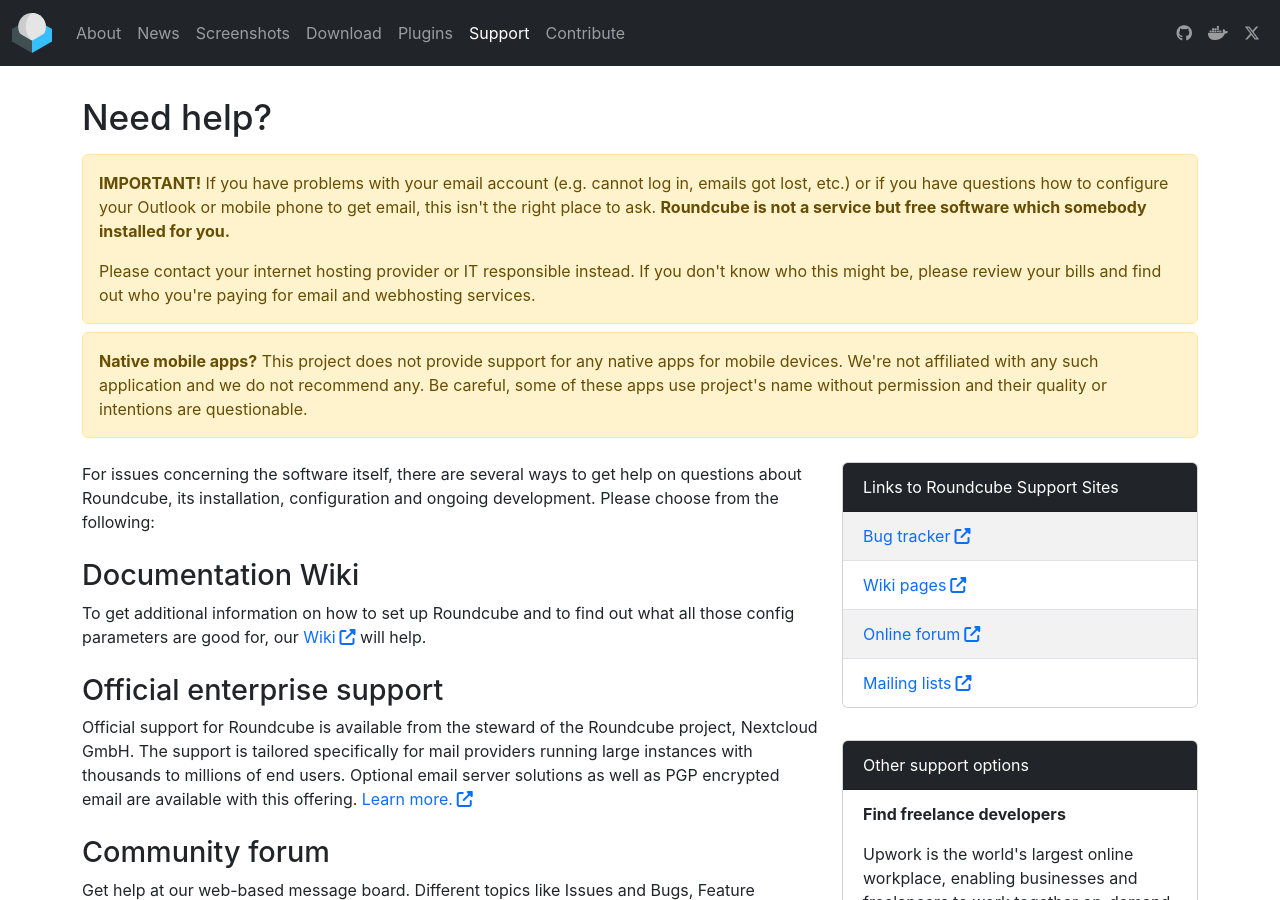
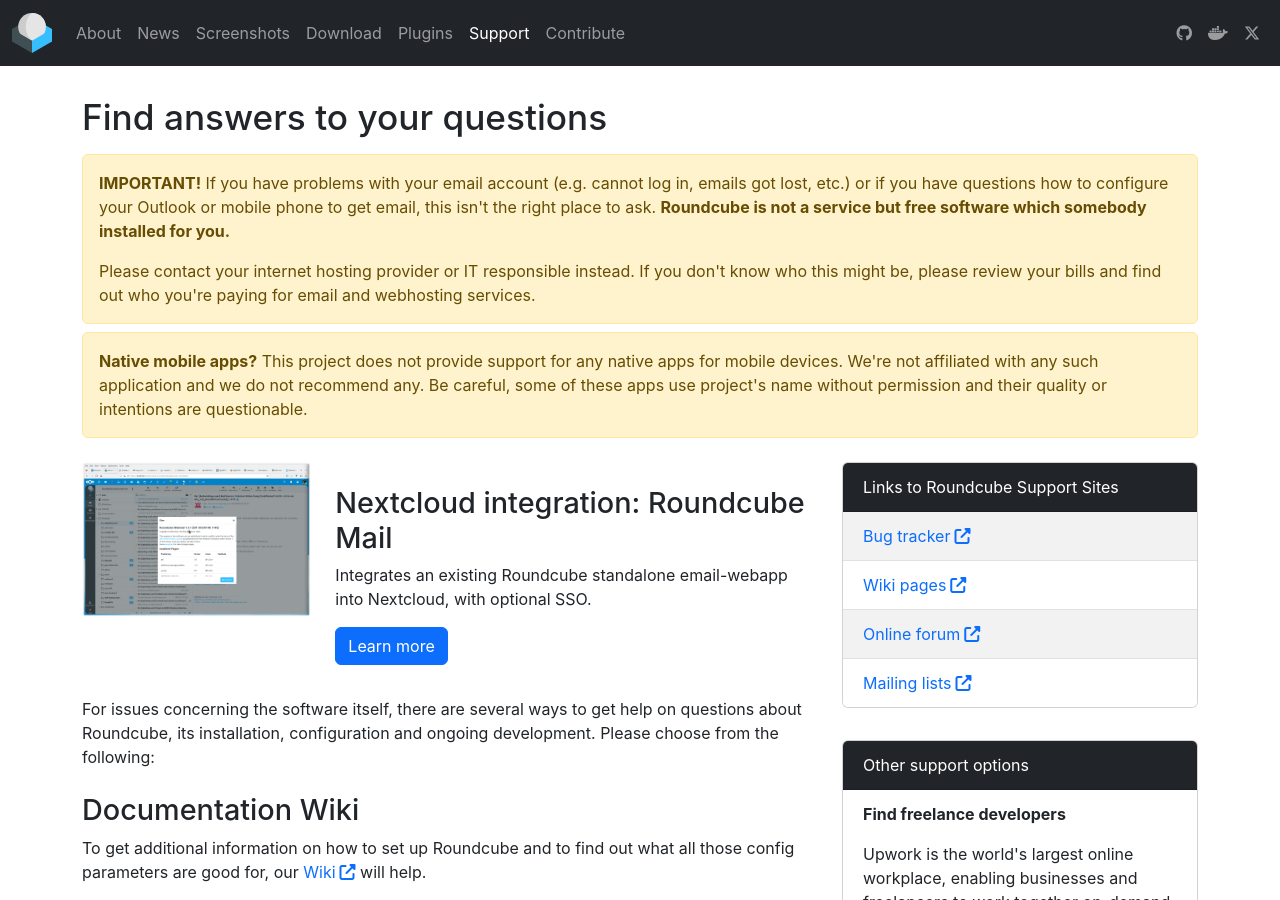
Before and after one commit to roundcube/roundcube.github.com, a Jekyll site: the page built from support/index.html, in a window 1280 px wide and 900 px high. Built offline with Jekyll 4.4.1, drawn with Linux system fonts in a browser that asks for light colours; nearby versions of some CDN libraries.

Commit message:
Update support page
Updated Support page title and added preview image and link towards Roundcube Nextcloud app
Signed-off-by: Peter Mocanu <info@petermocanu.com>

```diff
--- a/support/index.html
+++ b/support/index.html
@@ -3,7 +3,7 @@
 title: Roundcube Webmail Support
 navtitle: Support
 ---
-<h1>Need help?</h1>
+<h1>Find answers to your questions</h1>
 
 <div class="alert alert-warning mb-2" role="alert">
     <p>
@@ -27,6 +27,21 @@
 
 <div class="row">
     <div class="col-lg-8">
+        <div class="row mb-3">
+            <div class="col-lg-4">
+                <a href="https://apps.nextcloud.com/apps/mail_roundcube" target="_blank"><img src="/images/main-window.png" style="max-width: 100%;" /></a>
+            </div>
+            <div class="col-lg-8">
+            <h2>Nextcloud integration: Roundcube Mail</h2>
+            <p>
+            Integrates an existing Roundcube standalone email-webapp into Nextcloud, with optional SSO.
+            </p>
+            <p>
+            <a class="btn btn-primary" href="https://apps.nextcloud.com/apps/mail_roundcube" role="button" target="_blank">Learn more</a>
+            </p>
+            </div>
+        </div>
+
         <p>For issues concerning the software itself, there are several ways to get help on questions about Roundcube,
         its installation, configuration and ongoing development. Please choose from the following:</p>
 
```
Also changed, not shown: images/main-window.png (added).
